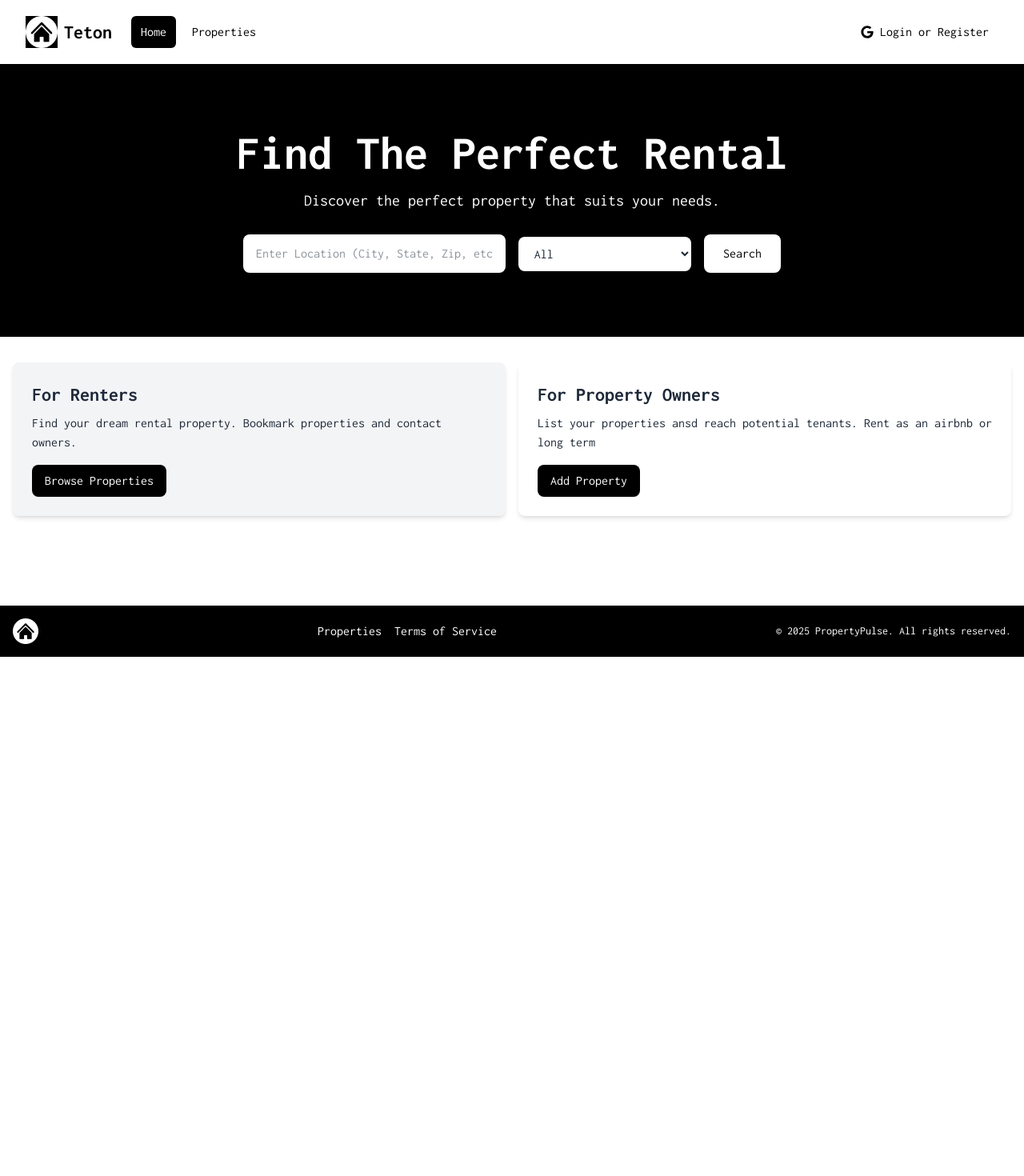
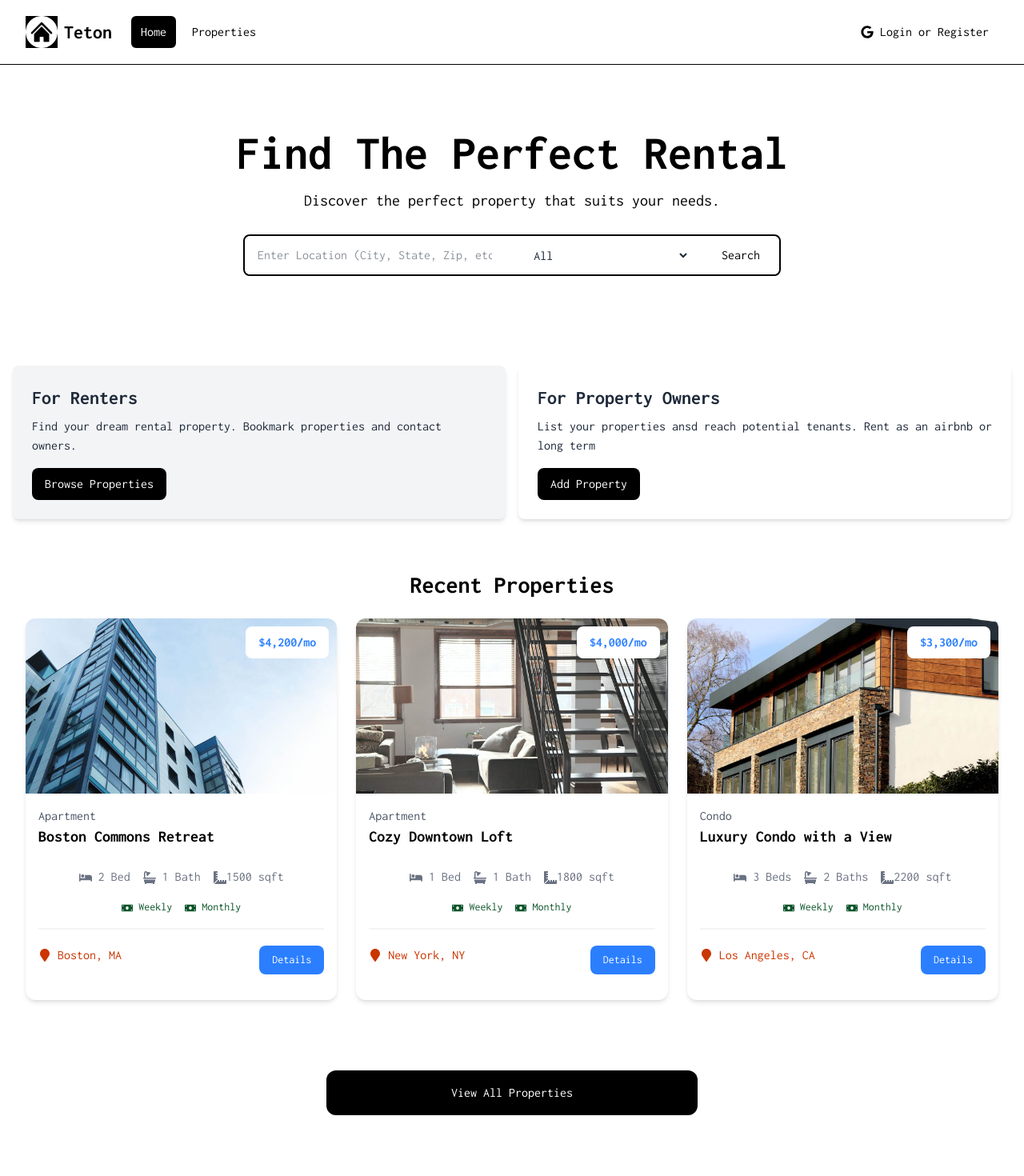
Before and after one commit to Vainakh/property-pulse-nextjs, a Next.js app: page / in a window 1280 px wide. Shown: the top 1470 px of the page at 80% size. Before the commit the page ends 821 px from the top, so only its background shows below. Built offline with nearby package versions, Linux system fonts and the light colour scheme.

Commit message:
Home property listings.

```diff
--- a/app/page.jsx
+++ b/app/page.jsx
@@ -1,11 +1,13 @@
 import Hero from '@/components/Hero';
 import InfoBoxes from '@/components/InfoBoxes';
+import HomeProperties from '@/components/HomeProperties';
 
 const HomePage = () => {
   return (
     <>
       <Hero />
       <InfoBoxes />
+      <HomeProperties />
     </>
   );
 };
--- a/app/properties/page.jsx
+++ b/app/properties/page.jsx
@@ -2,7 +2,6 @@ import PropertyCard from '@/components/PropertyCard';
 import properties from '@/properties.json';
 
 const PropertiesPage = () => {
-  console.log(properties);
   return (
     <section className="px-4 py-6">
       <div className="container-xl lg:container m-auto px-4 py-6">
--- a/components/Hero.jsx
+++ b/components/Hero.jsx
@@ -1,18 +1,18 @@
 const Hero = () => {
   return (
-    <section className="bg-black py-20 mb-4">
+    <section className="bg-white py-20 mb-4">
       <div className="max-w-7xl mx-auto px-4 sm:px-6 lg:px-8 flex flex-col items-center">
         <div className="text-center">
-          <h1 className="text-4xl font-extrabold text-white sm:text-5xl md:text-6xl">
+          <h1 className="text-4xl font-extrabold text-black sm:text-5xl md:text-6xl">
             Find The Perfect Rental
           </h1>
-          <p className="my-4 text-xl text-white">
+          <p className="my-4 text-xl text-black">
             Discover the perfect property that suits your needs.
           </p>
         </div>
         {/* <!-- HtmlForm Component --> */}
-        <form className="mt-3 mx-auto max-w-2xl w-full flex flex-col md:flex-row items-center">
-          <div className="w-full md:w-3/5 md:pr-2 mb-4 md:mb-0">
+        <form className="mt-3 mx-auto max-w-2xl w-full flex flex-col md:flex-row items-center border-2 border-black rounded-lg">
+          <div className="w-full md:w-3/5 md:pr-2 mb-4 md:mb-0 ">
             <label htmlFor="location" className="sr-only">
               Location
             </label>
@@ -20,7 +20,7 @@ const Hero = () => {
               type="text"
               id="location"
               placeholder="Enter Location (City, State, Zip, etc"
-              className="w-full px-4 py-3 rounded-lg bg-white text-gray-800 focus:outline-none focus:ring focus:ring-blue-500"
+              className="w-full px-4 py-3 rounded-lg bg-white text-gray-800 focus:outline-none focus:ring focus:black border-l-black"
             />
           </div>
           <div className="w-full md:w-2/5 md:pl-2">
@@ -29,7 +29,7 @@ const Hero = () => {
             </label>
             <select
               id="property-type"
-              className="w-full px-4 py-3 rounded-lg bg-white text-gray-800 focus:outline-none focus:ring focus:ring-blue-500"
+              className="w-full px-4 py-3 rounded-lg bg-white text-gray-800 focus:outline-none focus:ring focus:black"
             >
               <option value="All">All</option>
               <option value="Apartment">Apartment</option>
@@ -44,7 +44,7 @@ const Hero = () => {
           </div>
           <button
             type="submit"
-            className="md:ml-4 mt-4 md:mt-0 w-full md:w-auto px-6 py-3 rounded-lg bg-white text-black hover:bg-blue-600 focus:outline-none focus:ring focus:ring-blue-500"
+            className="md:ml-4 mt-4 md:mt-0 w-full md:w-auto px-6 py-3 rounded-lg bg-white text-black hover:bg-black hover:text-white focus:outline-none focus:ring focus:ring-blue-500"
           >
             Search
           </button>
--- /dev/null
+++ b/components/HomeProperties.jsx
@@ -0,0 +1,37 @@
+import properties from '@/properties.json';
+import PropertyCard from './PropertyCard';
+import Link from 'next/link';
+
+const HomeProperties = () => {
+  const recentProperties = properties.slice(0, 3);
+  return (
+    <>
+      <section className="px-4 py-6">
+        <div className="container-xl lg:container m-auto px-4 py-6">
+          <h2 className="text-3xl font-bold text-black mb-6 text-center">
+            Recent Properties
+          </h2>
+          {properties.length === 0 ? (
+            <p>No properties found</p>
+          ) : (
+            <div className="grid grid-cols-1 md:grid-cols-3 gap-6">
+              {recentProperties.map((property) => (
+                <PropertyCard key={property._id} property={property} />
+              ))}
+            </div>
+          )}
+        </div>
+      </section>
+      <section className="m-auto max-w-lg my-10 px-6">
+        <Link
+          href="/properties"
+          className="block bg-black text-white text-center py-4 px-6 rounded-xl hover:bg-gray-700"
+        >
+          View All Properties
+        </Link>
+      </section>
+    </>
+  );
+};
+
+export default HomeProperties;
```
